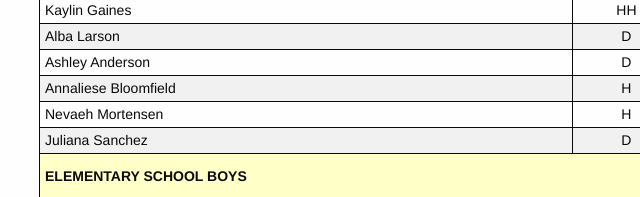
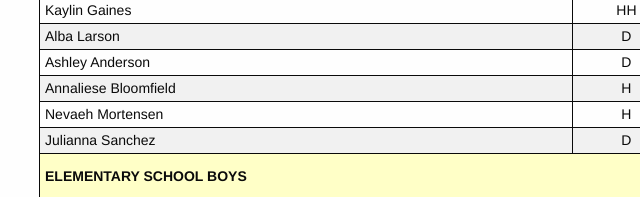
Before and after one commit to nwccd/2022, a plain HTML site: page cabins.html in a window 1280 px wide. Shown: the part 1064-1261 px from the top of the page, 16-656 px from the left. Drawn offline with Linux system fonts and the light colour scheme.

Commit message:
Update cabins.html

```diff
--- a/cabins.html
+++ b/cabins.html
@@ -132,7 +132,7 @@
 <tr><td>Ashley Anderson</td><td class="text-center">D</td><td class="donotwrap">Osprey 1</td><td class="text-center">IN</td></tr>
 <tr><td>Annaliese Bloomfield</td><td class="text-center">H</td><td class="donotwrap">Osprey 1</td><td class="text-center">IN</td></tr>
 <tr><td>Nevaeh Mortensen</td><td class="text-center">H</td><td class="donotwrap">Osprey 1</td><td class="text-center">IN</td></tr>
-<tr><td>Juliana Sanchez</td><td class="text-center">D</td><td class="donotwrap">Osprey 1</td><td class="text-center">IN</td></tr>
+<tr><td>Julianna Sanchez</td><td class="text-center">D</td><td class="donotwrap">Osprey 1</td><td class="text-center">IN</td></tr>
 </tbody>
 
 <thead>
```
